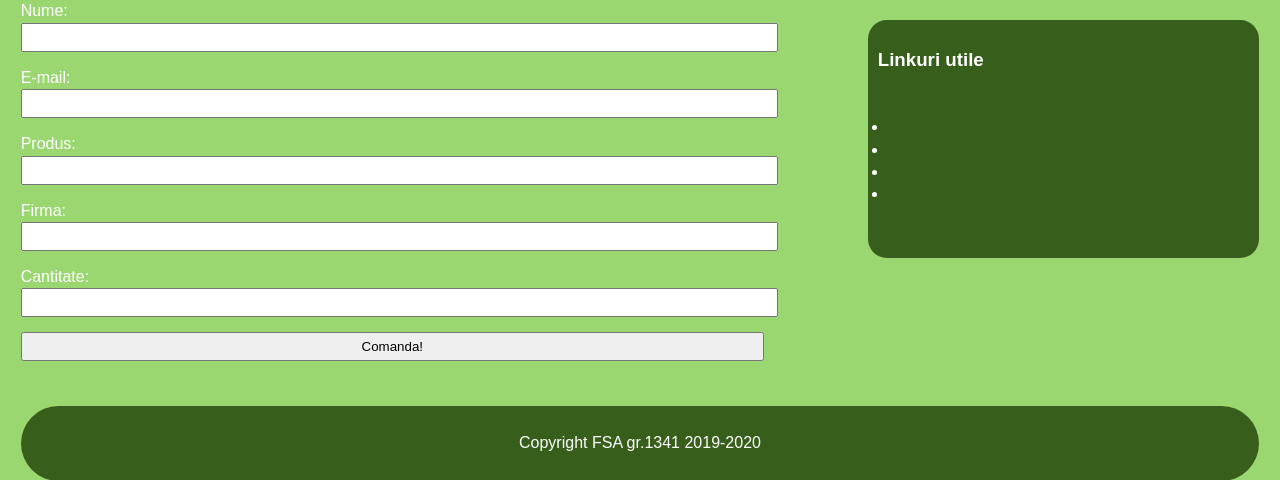
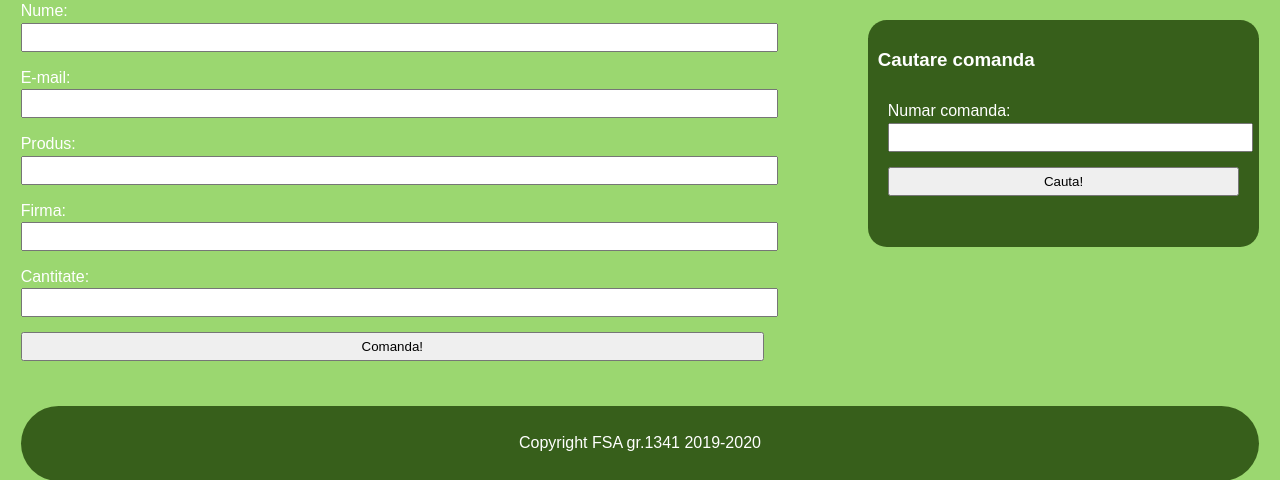
Before and after one commit to MariusValentinDirvareanu/ProiectPAW, a PHP site: page /formular.html in a window 1280 px wide. Shown: the part 217-697 px from the top of the page. Run offline with PHP 8.4, Linux system fonts and the light colour scheme.

Commit message:
Modificare fisiere php

```diff
--- a/PHP/cosdecumparaturi.php
+++ b/PHP/adaugarecomanda.php
@@ -1,8 +1,5 @@
 <?php
-$servername = "localhost";
-$username = "webuser";
-$password = 'YkMI$m6H7cN4';
-$dbname = "proiectdmva";
+include "conectare.php";
 
 $user = $_POST['user1'];
 $email = $_POST['email1'];
--- /dev/null
+++ b/PHP/cautareComanda.php
@@ -0,0 +1 @@
+<?php
--- /dev/null
+++ b/PHP/conectare.php
@@ -0,0 +1,5 @@
+<?php
+$servername = "localhost";
+$username = "webuser";
+$password = 'YkMI$m6H7cN4';
+$dbname = "proiectdmva";
--- a/formular.html
+++ b/formular.html
@@ -39,26 +39,24 @@
                 TODO : formular intorducere date
             -->
 
-            <form action="PHP/cosdecumparaturi.php" method="post">
+            <form action="PHP/adaugarecomanda.php" method="post">
                 Nume: <input type="text" name="user1" required><br>
                 E-mail: <input type="email" name="email1" required><br>
                 Produs: <input type="text" name="produs1" required><br>
                 Firma: <input type="text" name="firma1" required><br>
                 Cantitate: <input type="number" name="cantitate1" required><br>
                 <input type="submit" value="Comanda!">
-                </form>
+            </form>
         </div>
 
         <div id="sidebar">
-            <h3>Linkuri utile</h3>
+            <h3>Cautare comanda</h3>
             <p>
                 <div id="linkuri">
-                    <ul>
-                        <li>
-                        <li>
-                        <li>
-                        <li>
-                    </ul>
+                    <form action="PHP/cosdecumparaturi.php" method="post">
+                        Numar comanda: <input type="number" name="numarcom" required><br>
+                        <input type="submit" value="Cauta!">
+                    </form>
                 </div>
             </p>
         </div>
```
